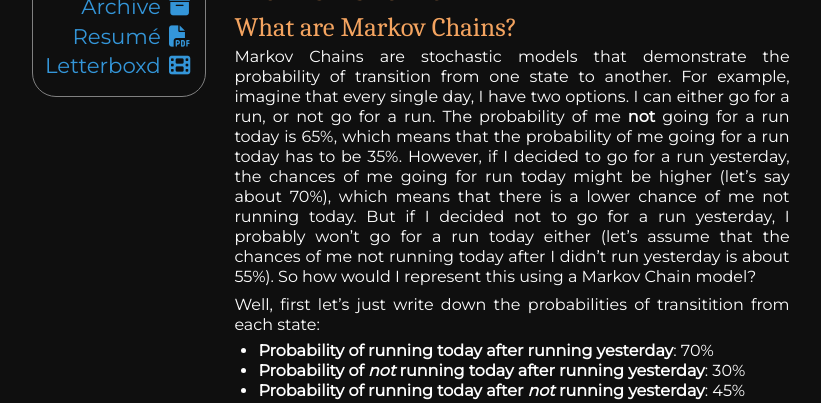
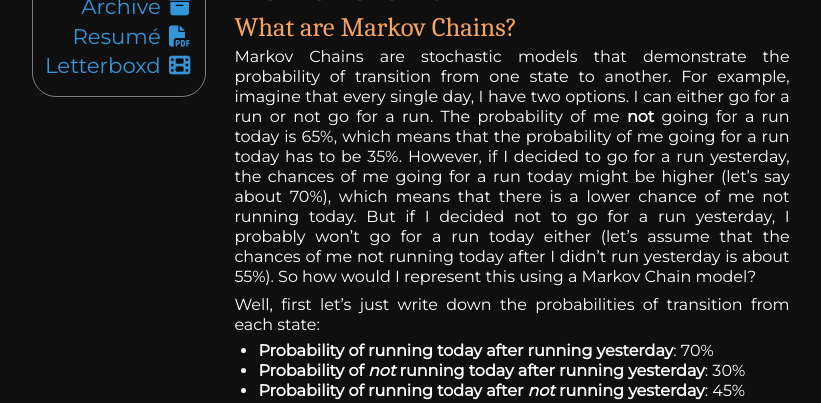
Before and after one commit to emmanuelmenon/emmanuelmenon.github.io, a Jekyll site: the page built from _posts/2019-06-05-markov-chains-in-rps.md, in a window 1280 px wide and 1400 px high, cut to the strip 176-579 px from the top of the window. Shown: the whole strip, without its empty margins (128-949 px from the left). Built offline with Jekyll 4.4.1, drawn with Linux system fonts in a browser that asks for light colours; nearby versions of some CDN libraries; some of the changed text lies outside the part shown.

Commit message:
Clean up post spelling and grammar

```diff
--- a/_posts/2019-06-05-markov-chains-in-rps.md
+++ b/_posts/2019-06-05-markov-chains-in-rps.md
@@ -8,11 +8,11 @@ sitemap:
   lastmod: 2019-06-05
 ---
 ## What are Markov Chains?
-Markov Chains are stochastic models that demonstrate the probability of transition from one state to another. For example, imagine that every single day, I have two options. I can either go for a run, or not go for a run. The probability of me **not** going for a run today is 65%, which means that the probability of me going for a run today has to be 35%. However, if I decided to go for a run yesterday, the chances of me going for run today might be higher (let's say about 70%), which means that there is a lower chance of me not running today. But if I decided not to go for a run yesterday, I probably won't go for a run today either (let's assume that the chances of me not running today after I didn't run yesterday is about 55%). So how would I represent this using a Markov Chain model?
+Markov Chains are stochastic models that demonstrate the probability of transition from one state to another. For example, imagine that every single day, I have two options. I can either go for a run or not go for a run. The probability of me **not** going for a run today is 65%, which means that the probability of me going for a run today has to be 35%. However, if I decided to go for a run yesterday, the chances of me going for a run today might be higher (let's say about 70%), which means that there is a lower chance of me not running today. But if I decided not to go for a run yesterday, I probably won't go for a run today either (let's assume that the chances of me not running today after I didn't run yesterday is about 55%). So how would I represent this using a Markov Chain model?
 
 <!--more-->
 
-Well, first let's just write down the probabilities of transitition from each state:
+Well, first let's just write down the probabilities of transition from each state:
 - **Probability of running today after running yesterday**: 70%
 - **Probability of *not* running today after running yesterday**: 30%
 - **Probability of running today after *not* running yesterday**: 45%
```
Also changed, not shown: other parts of _posts/2019-06-05-markov-chains-in-rps.md (+6 -6 lines), _posts/2019-05-30-painful-setup.md (+1 -1 lines), _posts/2019-06-03-frequency-analysis-in-rock-paper-scissors.md (+2 -2 lines), _posts/2019-09-14-iocaine-powder-in-rps.md (+3 -3 lines), _posts/2020-05-06-double-features-a-guide.md (+3 -3 lines), _posts/2020-05-22-breathless-jules-et-jim-double-feature.md (+3 -3 lines).
